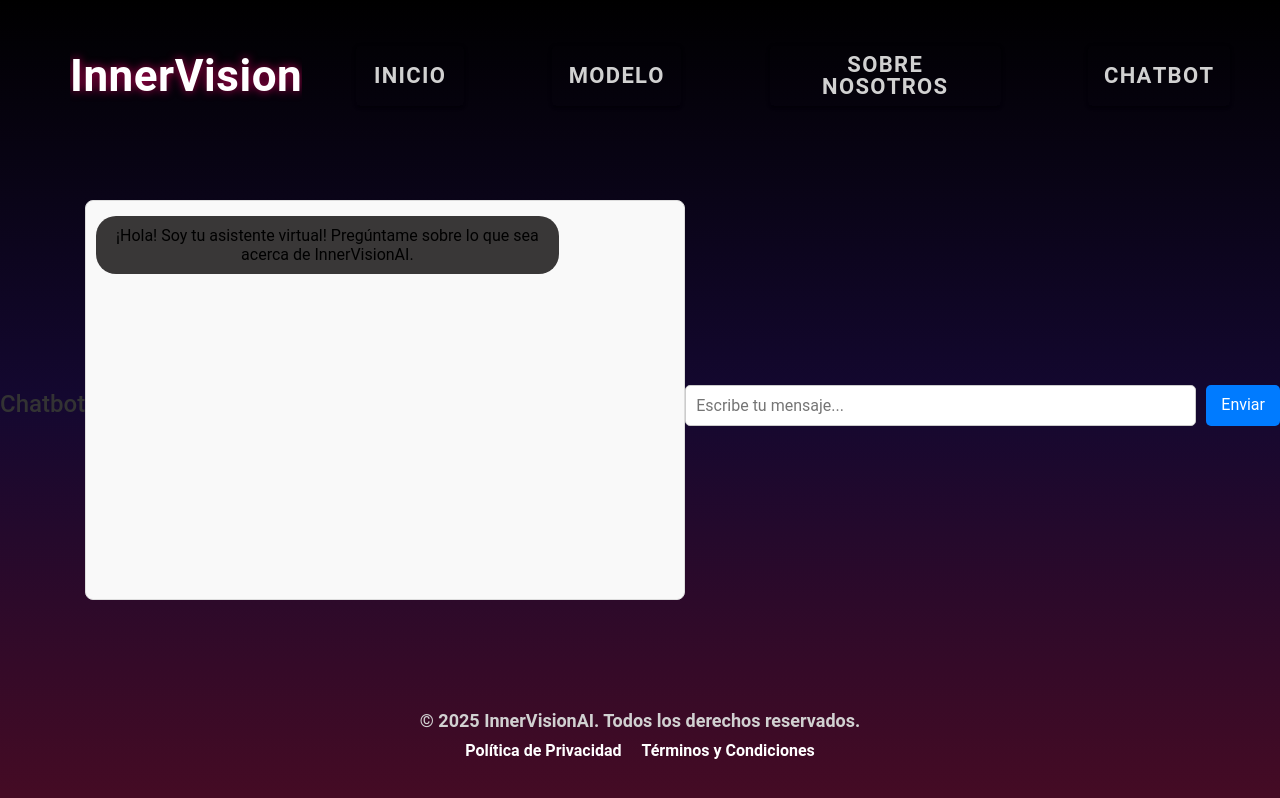
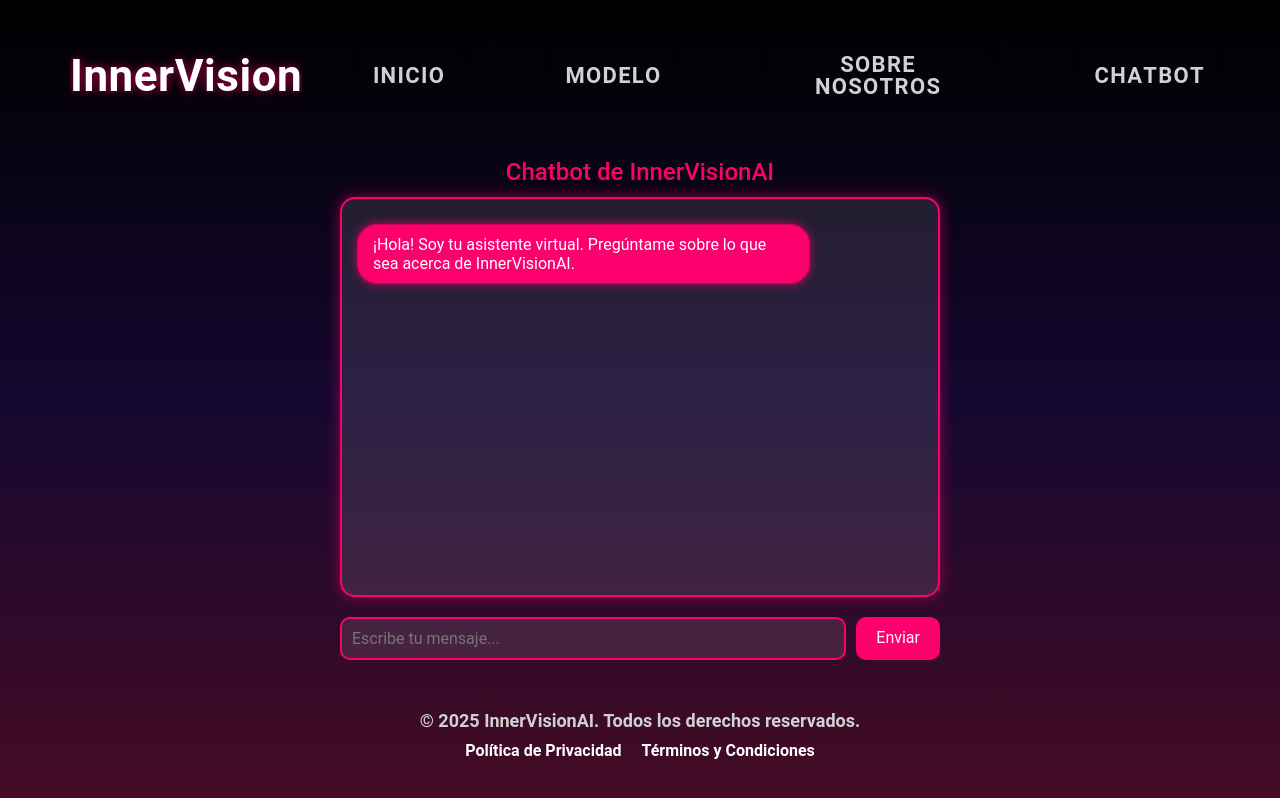
Before and after one commit to imchopi/InnerVisionAI, a React (Vite) app: page /chatbot in a window 1280 px wide. Built offline with nearby package versions, Linux system fonts and the light colour scheme; no server answers; what @capacitor/core would draw is missing.

Commit message:
Some changes

```diff
--- a/src/App.tsx
+++ b/src/App.tsx
@@ -67,9 +67,6 @@ const App: React.FC = () => (
         <Route exact path="/chatbot">
           <Chatbot />
         </Route>
-        <Route exact path="/docs">
-          <Docs />
-        </Route>
       </IonRouterOutlet>
       <Footer/>
     </IonReactRouter>
--- a/src/components/Navbar.tsx
+++ b/src/components/Navbar.tsx
@@ -19,9 +19,6 @@ const Navbar: React.FC = () => {
         <IonButton className="nav-button" routerLink="/chatbot">
           Chatbot
         </IonButton>
-        <IonButton className="nav-button" routerLink="/docs">
-          Docs
-        </IonButton>
       </div>
     </div>
   );
--- a/src/pages/Chatbot.css
+++ b/src/pages/Chatbot.css
@@ -1,10 +1,26 @@
-/* Sección principal */
-
+/* Estilo principal del contenedor */
+.main-content-chatbot {
+    display: flex;
+    flex-direction: column;
+    align-items: center;
+    justify-content: center;
+    height: 100vh;
+    background: linear-gradient(
+        0deg,
+        rgba(69, 11, 36, 1) 0%,
+        rgba(20, 8, 48, 1) 50%,
+        rgb(0, 0, 0) 100%
+    );
+    padding: 20px;
+    box-sizing: border-box;
+}
 
 /* Título del chatbot */
 h2 {
-    margin-bottom: 15px;
-    color: #333;
+    font-size: 40px;
+    font-weight: bold;
+    color: #fe006d; /* Color del título */
+    margin-bottom: 20px;
 }
 
 /* Contenedor de los mensajes */
@@ -13,10 +29,11 @@ h2 {
     max-width: 600px;
     height: 400px;
     overflow-y: auto;
-    border: 1px solid #ddd;
-    padding: 10px;
-    background-color: #f9f9f9;
-    border-radius: 8px;
+    border: 2px solid #fe006d; /* Borde con color neón */
+    padding: 15px;
+    background-color: rgba(255, 255, 255, 0.1); /* Fondo semi-transparente */
+    border-radius: 15px;
+    box-shadow: 0 0 15px rgba(254, 0, 109, 0.5); /* Sombra neón */
 }
 
 /* Animación para los mensajes */
@@ -28,29 +45,34 @@ h2 {
 /* Estilo base para los mensajes */
 .message {
     animation: fadeIn 0.3s ease-in-out;
-    padding: 10px;
-    margin: 5px 0;
+    padding: 10px 15px;
+    margin: 10px 0;
     border-radius: 20px;
     max-width: 80%;
+    color: white;
+    font-size: 16px;
 }
 
-/* Mensajes del usuario (en azul, alineados a la derecha) */
+/* Mensajes del usuario (en azul neón) */
 .user {
     background-color: #007bff;
-    color: white;
     align-self: flex-end;
+    border: 1px solid #0056b3;
+    box-shadow: 0 0 10px rgba(0, 123, 255, 0.7); /* Sombra neón */
 }
 
-/* Mensajes del chatbot (en gris, alineados a la izquierda) */
+/* Mensajes del chatbot (en rosa neón) */
 .bot {
-    background-color: #393737;
+    background-color: #fe006d;
     align-self: flex-start;
+    border: 1px solid #d1005a;
+    box-shadow: 0 0 10px rgba(254, 0, 109, 0.7); /* Sombra neón */
 }
 
 /* Contenedor del input y botón */
 .input-container {
     display: flex;
-    margin-top: 10px;
+    margin-top: 20px;
     width: 100%;
     max-width: 600px;
 }
@@ -59,39 +81,36 @@ h2 {
 input {
     flex: 1;
     padding: 10px;
-    border: 1px solid #ccc;
-    border-radius: 5px;
+    border: 2px solid #fe006d; /* Borde con color neón */
+    border-radius: 10px;
+    background-color: rgba(255, 255, 255, 0.1); /* Fondo semi-transparente */
+    color: white;
+    font-size: 16px;
+    transition: border 0.3s ease, box-shadow 0.3s ease;
+}
+
+input:focus {
+    border: 2px solid #007bff; /* Cambio de color al enfocar */
+    outline: none;
+    box-shadow: 0 0 10px rgba(0, 123, 255, 0.7); /* Sombra neón */
 }
 
 /* Estilo del botón de enviar */
 .send-button {
     font-size: 16px;
-    padding: 10px 15px;
-    background-color: #007bff;
+    padding: 10px 20px;
+    background-color: #fe006d; /* Color del botón */
     color: white;
     border: none;
-    border-radius: 5px;
+    border-radius: 10px;
     cursor: pointer;
     margin-left: 10px;
-    transition: background 0.3s ease, transform 0.2s ease;
+    transition: background 0.3s ease, transform 0.2s ease, box-shadow 0.3s ease;
 }
 
 /* Cambio de color al pasar el mouse sobre el botón */
 .send-button:hover {
-    background-color: #0056b3;
+    background-color: #d1005a; /* Color más oscuro al pasar el mouse */
     transform: scale(1.05);
+    box-shadow: 0 0 15px rgba(254, 0, 109, 0.7); /* Sombra neón */
 }
-
-/* Mejoras en el input */
-input {
-    flex: 1;
-    padding: 10px;
-    border: 1px solid #ccc;
-    border-radius: 5px;
-    transition: border 0.3s ease;
-}
-
-input:focus {
-    border: 1px solid #007bff;
-    outline: none;
-}
--- a/src/pages/Chatbot.tsx
+++ b/src/pages/Chatbot.tsx
@@ -1,60 +1,49 @@
-import { IonPage, IonHeader, IonContent } from "@ionic/react";
+import { IonPage, IonContent } from "@ionic/react";
 import React, { useState } from "react";
 import axios from "axios";
-import Footer from "../components/Footer";
 import "./Chatbot.css";
 
-
 const Chatbot: React.FC = () => {
-    // Estado para almacenar los mensajes del chat
     const [messages, setMessages] = useState([
-        { role: "bot", content: "¡Hola! Soy tu asistente virtual! Pregúntame sobre lo que sea acerca de InnerVisionAI." }
+        { role: "bot", content: "¡Hola! Soy tu asistente virtual. Pregúntame sobre lo que sea acerca de InnerVisionAI." }
     ]);
-    // Estado para manejar el texto del input del usuario
     const [input, setInput] = useState("");
 
-    // Función para formatear la respuesta del chatbot
     const formatResponse = (response: string) => {
-        return response.replace(/\*\*(.*?)\*\*/g, '<strong>$1</strong>') // Negritas a etiquetas HTML
-            .replace(/\n/g, '<br>') // Saltos de línea HTML
-            .replace(/\d+\. /g, '<br>• '); // Números por viñetas
+        return response.replace(/\*\*(.*?)\*\*/g, '<strong>$1</strong>')
+            .replace(/\n/g, '<br>')
+            .replace(/\d+\. /g, '<br>• ');
     };
 
-    // Función para manejar el envío de mensajes al chatbot
     const sendMessage = async () => {
-        if (!input.trim()) return; // No enviar si el input está vacío
+        if (!input.trim()) return;
 
-        // Agregar el mensaje del usuario a la lista de mensajes
         const userMessage = { role: "user", content: input };
         setMessages([...messages, userMessage]);
 
         try {
-            // Enviar el mensaje al backend (servidor en Node.js)
             const response = await axios.post("http://localhost:5000/chat", {
                 message: input,
             });
 
-            // Formatear la respuesta del chatbot
             const formattedContent = formatResponse(response.data.response);
-            // Agregar la respuesta del chatbot a la lista de mensajes
             const botMessage = { role: "bot", content: formattedContent };
             setMessages([...messages, userMessage, botMessage]);
         } catch (error) {
             console.error("Error al enviar el mensaje al chatbot:", error);
         }
 
-        // Limpiar el input del usuario después de enviar el mensaje
         setInput("");
     };
 
     return (
         <IonPage>
             <IonContent className="page-container" fullscreen>
-                <div className="main-content">
+                <div className="main-content-chatbot">
                     {/* Título del chatbot */}
-                    <h2>Chatbot</h2>
+                    <h2>Chatbot de InnerVisionAI</h2>
 
-                    {/* Contenedor donde se mostrarán los mensajes */}
+                    {/* Contenedor de mensajes */}
                     <div className="chat-container">
                         {messages.map((msg, index) => (
                             <div key={index} className={`message ${msg.role}`}>
@@ -67,7 +56,7 @@ const Chatbot: React.FC = () => {
                         ))}
                     </div>
 
-                    {/* Input y botón para enviar mensajes */}
+                    {/* Input y botón de enviar */}
                     <div className="input-container">
                         <input
                             type="text"
--- a/src/pages/Docs.tsx
+++ /dev/null
@@ -1,20 +0,0 @@
-import {IonContent, IonPage} from "@ionic/react";
-import React from "react";
-import Footer from "../components/Footer";
-
-const Docs: React.FC = () => {
-    return (
-        <IonPage>
-            <IonContent className="page-container" fullscreen>
-                <div className="main-content">
-                    <div className="hero">
-                        <p>[Documentación acerca del proyecto]</p>
-                    </div>
-                </div>
-
-            </IonContent>
-        </IonPage>
-    );
-};
-
-export default Docs;
--- a/src/pages/Model.tsx
+++ b/src/pages/Model.tsx
@@ -77,7 +77,7 @@ const Model: React.FC = () => {
                 }
             }, 'image/jpeg');
 
-            // Limitar la tasa de frames a 10 FPS (100ms por frame)
+            // Limitar la tasa a 500ms por frame
             setTimeout(sendFrame, 500);
         };
 
```
